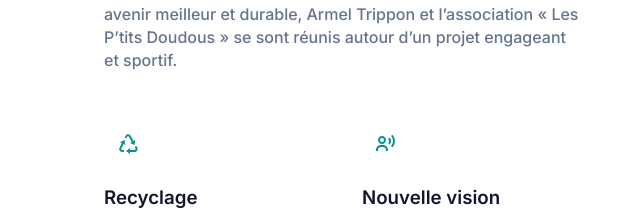
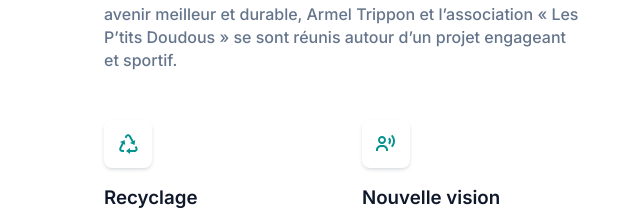
Before and after one commit to Brioche-Pando/competition-imoca.local, a plain HTML site: page index.html in a window 1280 px wide. Shown: the part 1076-1300 px from the top of the page, 0-640 px from the left. Drawn offline with Linux system fonts and the light colour scheme.

Commit message:
DEBUG : variable css

```diff
--- a/assets/css/style.css
+++ b/assets/css/style.css
@@ -16,7 +16,11 @@
     --c-secondary: #3F2700;
     --c-dark: #0F172A;
     --c-light: #FFFFFF;
-    --c-grey: #64748B;
+    --c-grey: #64748b;
+    --c-nav_bg: rgba(255, 255, 255, .8);
+    --c-shadow: rgba(17, 24, 39, 0.2);
+    --c-game_green: #F0FFFF;
+    --c-game_light: #F8FAFC;
 
     /* Font family */
     --ff-inter: 'Inter', sans-serif;
```
